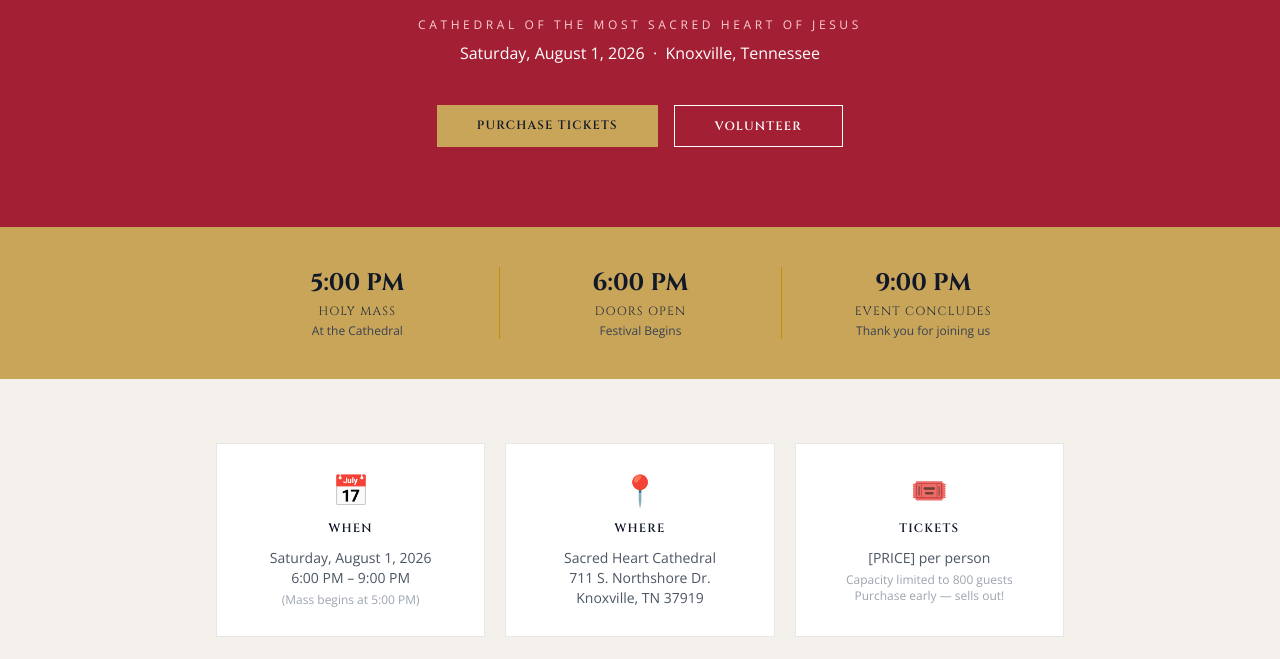
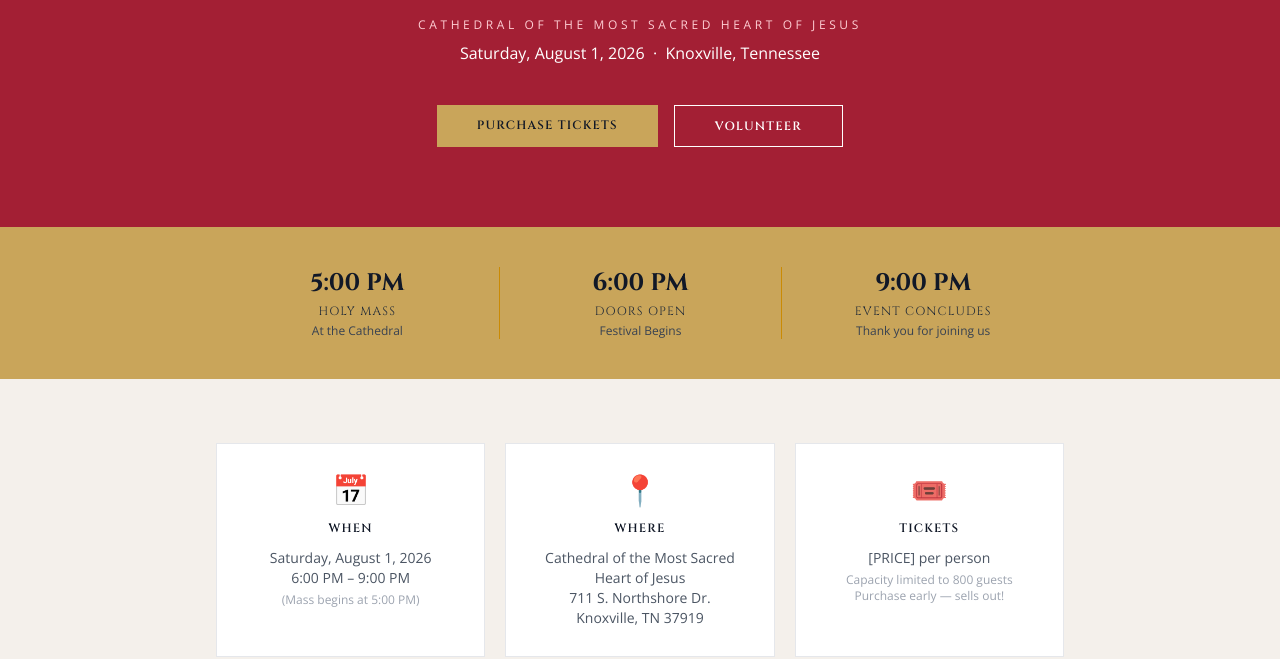
Before and after one commit to Net3IT-SHCS/polish-festival-2026, a plain HTML site: page index.html in a window 1280 px wide. Shown: the part 316-975 px from the top of the page. Drawn offline with nearby package versions, Linux system fonts and the light colour scheme.

Commit message:
Update location name in index.html

```diff
--- a/index.html
+++ b/index.html
@@ -123,7 +123,7 @@
         <div class="bg-white p-7 text-center border border-gray-200">
           <p class="text-gold text-3xl mb-3">📍</p>
           <h3 class="font-display font-semibold uppercase tracking-widest text-xs text-gray-900 mb-3">Where</h3>
-          <p class="text-gray-600 text-sm">Sacred Heart Cathedral</p>
+          <p class="text-gray-600 text-sm">Cathedral of the Most Sacred Heart of Jesus</p>
           <p class="text-gray-600 text-sm">711 S. Northshore Dr.</p>
           <p class="text-gray-600 text-sm">Knoxville, TN 37919</p>
         </div>
```
